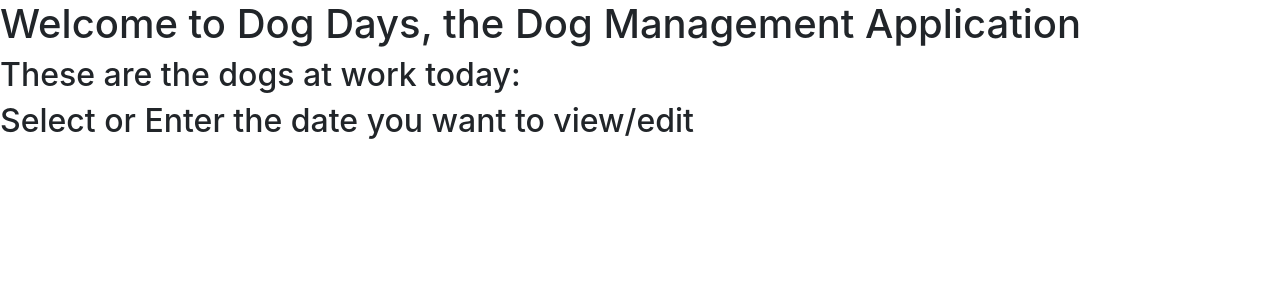
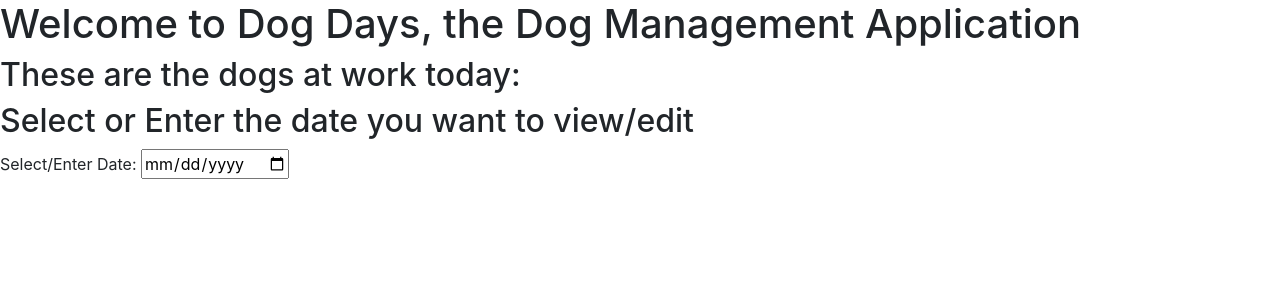
Before and after one commit to shedwyn/AltviaDogs, a Django app: template AltviaDogs/templates/AltviaDogs/index.html in a window 1280 px wide. Shown: the top 300 px of the page. Run offline with Django 3.2, Linux system fonts and the light colour scheme; the template is opened without the code that fills it, so the values that code supplies are empty; some libraries are stand-ins or nearby versions.

Commit message:
nitpicking refinement

```diff
--- a/AltviaDogs/templates/AltviaDogs/index.html
+++ b/AltviaDogs/templates/AltviaDogs/index.html
@@ -13,15 +13,21 @@
     </head>
     <body>
       <h1>Welcome to Dog Days, the Dog Management Application</h1>
+      <!-- div Today's Date Display -->
       <div>
         <h2> These are the dogs at work today:</h2>
         <!-- INSERT LIST OF DOGS AT WORK TODAY -->
       </div>
-      <div>
+      <!-- /div Today's Date Display -->
+      <!-- form CHANGE DATE DISPLAY -->
+      <form>
         <h2>Select or Enter the date you want to view/edit</h2>
+        <label for="date-choice"> Select/Enter Date:</label>
+        <input type="date" name="date-choice">
         <!-- Insert Entry Field and Calendar Widget -->
         <!-- GO Button -->
-      </div>
+      </form>
+      <!-- /form CHANGE DATE DISPLAY -->
       <!-- Optional JavaScript -->
       <!-- jQuery first, then Popper.js, then Bootstrap JS -->
       <script src="https://code.jquery.com/jquery-3.2.1.slim.min.js" integrity="sha384-KJ3o2DKtIkvYIK3UENzmM7KCkRr/rE9/Qpg6aAZGJwFDMVNA/GpGFF93hXpG5KkN" crossorigin="anonymous"></script>
```
